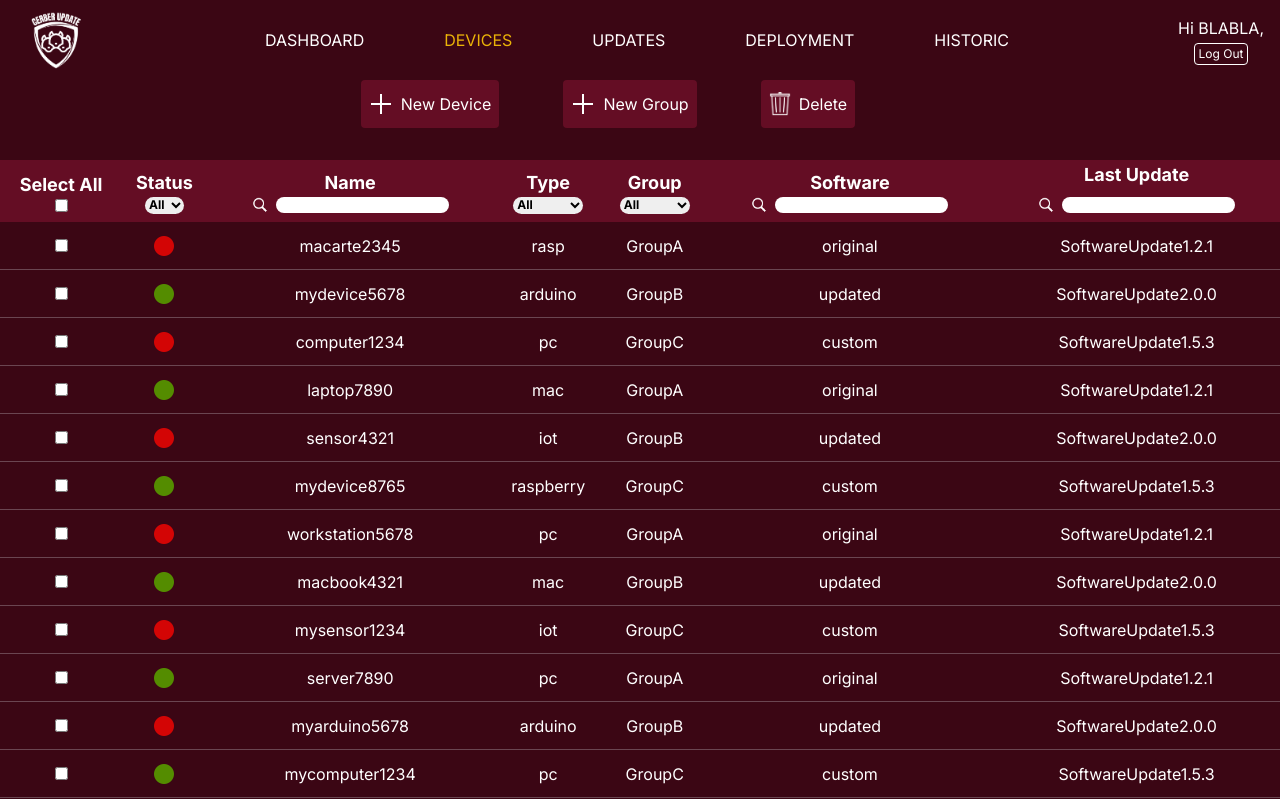
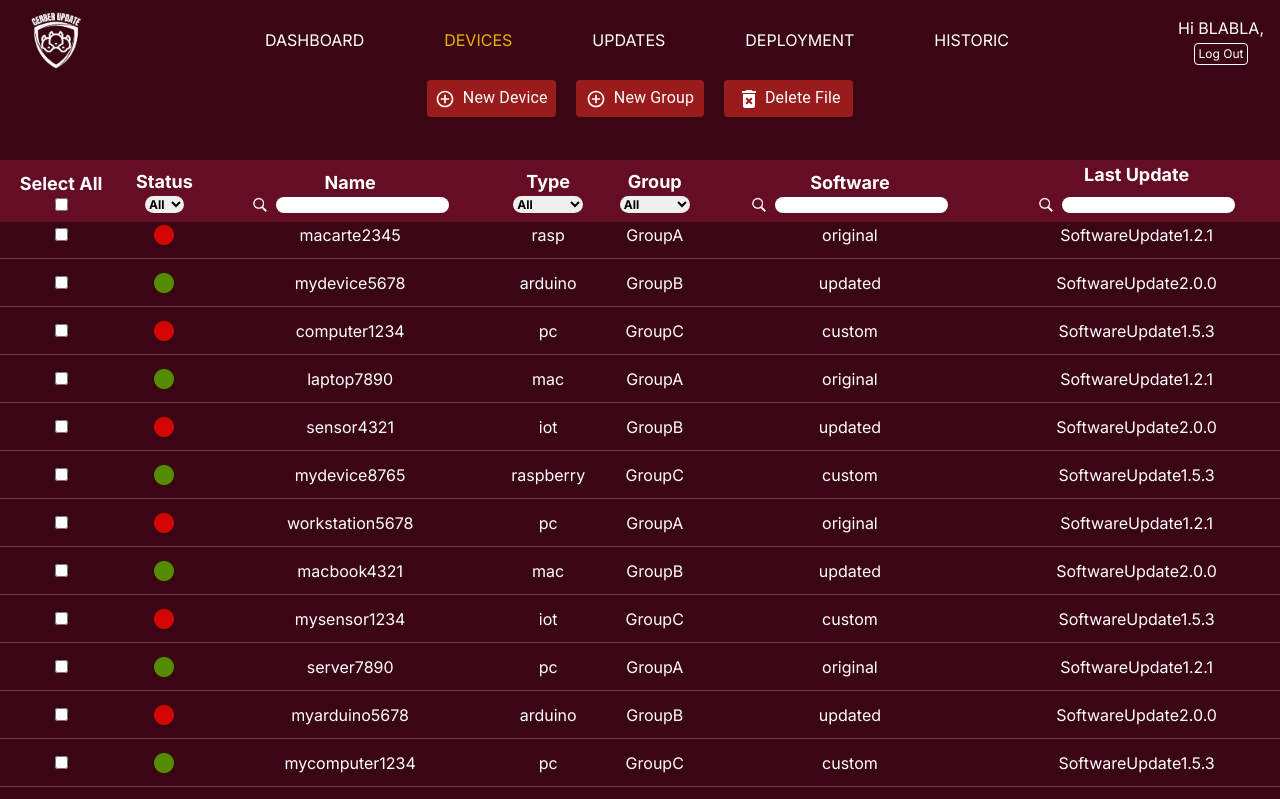
Before and after one commit to benjaminbaret/cerber-web-app, a Next.js app: page /devices in a window 1280 px wide. Shown: the top 799 px of the page. Built offline with nearby package versions, Linux system fonts and the light colour scheme.

Commit message:
pop up 3

```diff
--- a/app/deployment/page.tsx
+++ b/app/deployment/page.tsx
@@ -2,6 +2,7 @@
 import Navbar from "../component/header/navbar";
 import React, { useEffect, useState } from 'react';
 import Footer from "../component/footer/footer";
+import PopUpDeploy from "@/component/popupdeploy/page";
 
 const deployFunction = () => {
     console.log('new group command');
@@ -90,10 +91,9 @@ const DeploymentPage = () => {
             <Navbar currentPage="deployment" />
             <div className="fixed top-20 w-full bg-darkPurple z-50 sticky">
                 <div className="pb-8 flex justify-center items-center">
-                    <button onClick={deployFunction} className="flex items-center bg-intermediatePurple text-white rounded mr-16 h-12 w-35 p-2">
-                        <img src="images/plus.png" className="h-6"/>
-                        <p className="ml-2">Deploy</p>
-                    </button>
+                <div style={{ display: 'flex', alignItems: 'center' }}>
+                    <PopUpDeploy/>
+                </div>
                 </div>
             </div>
             <table className="w-full bg-darkPurple text-white justify-between items-center h-full overflow-auto relative">
--- a/app/devices/page.tsx
+++ b/app/devices/page.tsx
@@ -2,7 +2,9 @@
 import Navbar from "../component/header/navbar";
 import React, { useEffect, useState } from 'react';
 import Footer from "../component/footer/footer";
-
+import PopUpNewDevice from "@/component/popupnewdevice/page";
+import PopUpNewGroup from "@/component/popupnewgroup/page";
+import PopUpDeleteDevice from "@/component/popupdeletedevice/page";
 
 const handleDelete = () => {
     console.log('delete command');
@@ -187,18 +189,11 @@ const devicesPage = () => {
             <Navbar currentPage="devices" />
             <div className="fixed top-20 w-full bg-darkPurple z-50 sticky">
                 <div className="pb-8 flex justify-center items-center">
-                    <button onClick={newdeviceadd} className="flex items-center bg-intermediatePurple text-white rounded mr-16 h-12 w-35 p-2">
-                        <img src="images/plus.png" className="h-6"/>
-                        <p className="ml-2">New Device</p>
-                    </button>
-                    <button onClick={createnewgroup} className="flex items-center bg-intermediatePurple text-white rounded mr-16 h-12 w-35 p-2">
-                        <img src="images/plus.png" className="h-6"/>
-                        <p className="ml-2">New Group</p>
-                    </button>
-                    <button onClick={handleDelete} className="flex items-center bg-intermediatePurple text-white rounded mr-16 h-12 w-35 p-2">
-                        <img src="images/bin.png" className="h-6"/>
-                        <p className="ml-2">Delete</p>
-                    </button>
+                <div className="grid grid-cols-3 gap-5">
+                    <PopUpNewDevice/>
+                    <PopUpNewGroup/>
+                    <PopUpDeleteDevice/>
+                </div>
                 </div>
             </div>
             <table className="w-full mb-6 bg-darkPurple text-white justify-between items-center h-full overflow-auto relative">
--- a/app/updates/page.tsx
+++ b/app/updates/page.tsx
@@ -2,6 +2,8 @@
 import Navbar from "../component/header/navbar";
 import React, { useEffect, useState } from 'react';
 import Footer from "../component/footer/footer";
+import PopUpUpdates from "@/component/popupupdates/page";
+import PopUpDeleteDevice from "@/component/popupdeletedevice/page";
 
 const handleDelete = () => {
     console.log('delete command');
@@ -121,14 +123,10 @@ const UpdatesPage = () => {
             <Navbar currentPage="updates" />
             <div className="fixed top-20 w-full bg-darkPurple z-50 sticky">
                 <div className="pb-8 flex justify-center items-center">
-                    <button onClick={uploadFileFunction} className="flex items-center bg-intermediatePurple text-white rounded mr-16 h-12 w-35 p-2">
-                        <img src="images/uploadFileIcon.png" className="h-6"/>
-                        <p className="ml-2">Upload File</p>
-                    </button>
-                    <button onClick={handleDelete} className="flex items-center bg-intermediatePurple text-white rounded mr-16 h-12 w-35 p-2">
-                        <img src="images/bin.png" className="h-6"/>
-                        <p className="ml-2">Delete File</p>
-                    </button>
+                <div style={{ display: 'flex', alignItems: 'center' }} className="grid grid-cols-3 gap-5">
+                    <PopUpUpdates/>
+                    <PopUpDeleteDevice/>
+                </div>
                 </div>
             </div>
             <table className="w-full bg-darkPurple text-white justify-between items-center h-full overflow-auto relative">
```
Also changed, not shown: 1 other file (tests, documents, lock files or other folders).
